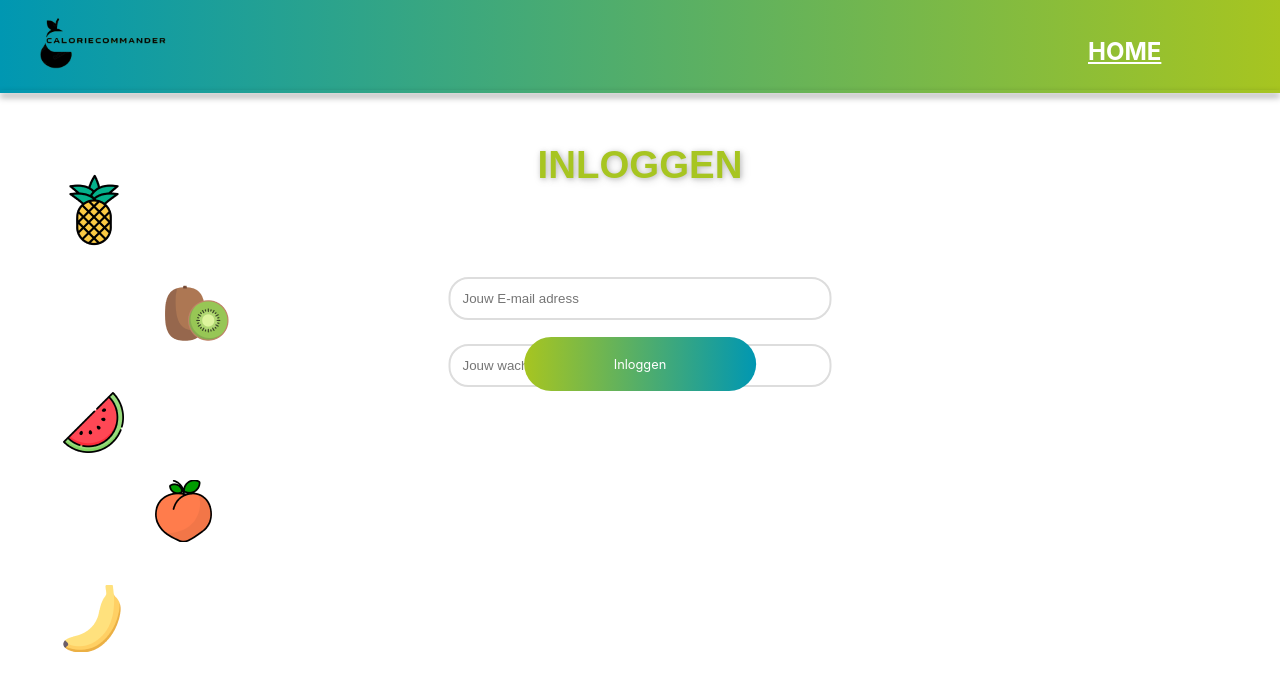
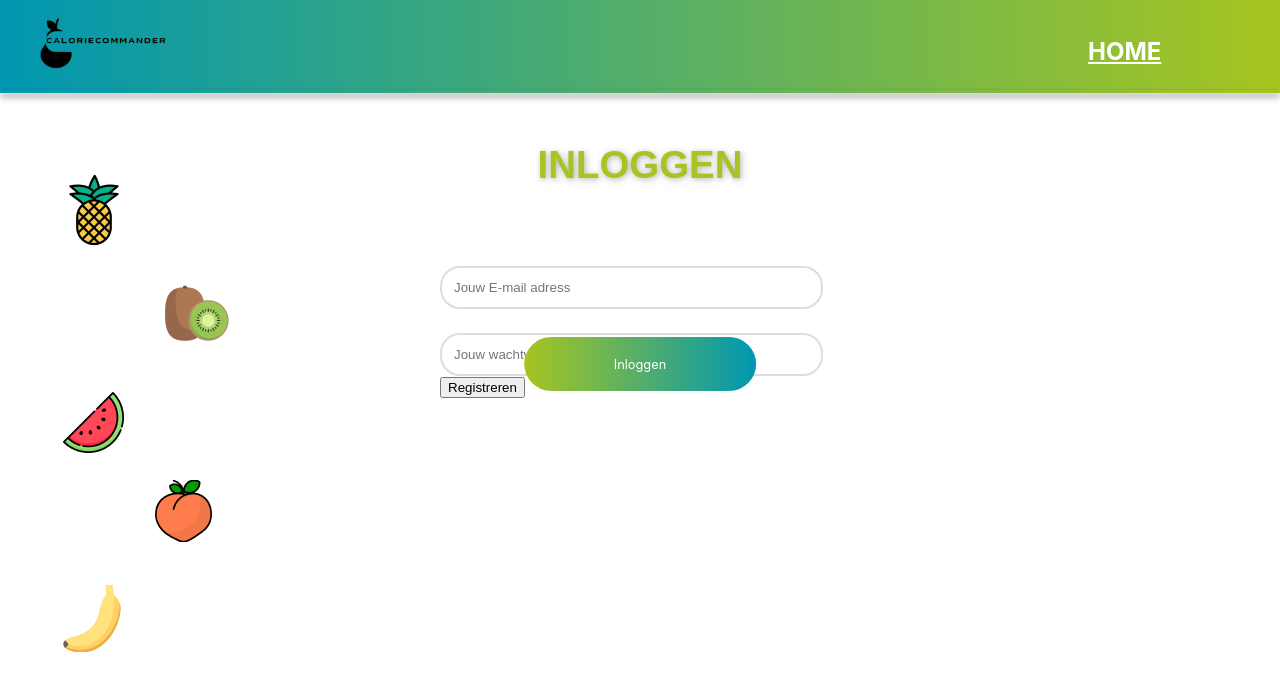
Before and after one commit to CalorieCommander/frontend, a React (Create React App) app in the folder app/: page /Inloggen in a window 1280 px wide. Shown: the top 690 px of the page. Built offline with nearby package versions, Linux system fonts and the light colour scheme.

Commit message:
Registratie werkt
Lets go

```diff
--- a/app/src/App.js
+++ b/app/src/App.js
@@ -1,5 +1,5 @@
 import React from "react";
-import { BrowserRouter as Router, Route, Routes, BrowserRouter } from "react-router-dom";
+import { BrowserRouter as Switch, Route, Routes } from "react-router-dom";
 import './index.css';
 import Homepage from "./pages/Homepage";
 import Inloggen from "./pages/Inloggen";
@@ -8,13 +8,13 @@ import Registreren from "./pages/Registreren";
 
 function App() {
   return (
-    <BrowserRouter>
+    <Switch>
         <Routes>
-        <Route path="" element={<Homepage />} />
-          <Route path="/Inloggen" element={<Inloggen />} />
-          <Route path="/Registreren" element={<Registreren />} />
+        <Route exact path="" element={<Homepage />} />
+          <Route exact path="/Inloggen" element={<Inloggen />} />
+          <Route exact path="/Registreren" element={<Registreren />} />
         </Routes>
-    </BrowserRouter>
+    </Switch>
   );
 }
 
--- a/app/src/pages/Inloggen.js
+++ b/app/src/pages/Inloggen.js
@@ -1,9 +1,37 @@
-import React from "react";
+import React, { useState } from "react";
 import './Inloggen.css';
 import { Link } from "react-router-dom";
 import logo from '../img/caloriecommander.png';
 
 const Inloggen = () => {
+  const [formData, setFormData] = useState({
+    login_email: '',
+    login_pasword: '',
+  });
+  const handleSubmit = async (e) => {
+        console.log(formData)
+    e.preventDefault();
+    try {
+      const response = await fetch('http://127.0.0.1:8000/api/auth/login', {
+        method: 'post',
+        headers: { 'Content-Type': 'application/json' },
+        body: JSON.stringify({
+          email: formData.login_pasword,
+          password: formData.login_password,
+        })
+      });
+      if (!response.ok) {
+        console.log(response);
+      }
+      const jsonData = await response.json();
+
+    } catch (error) {
+      console.log(error);
+    }
+  }
+  const handleChange = (e) => {
+    setFormData({ ...formData, [e.target.name]: e.target.value });
+  };
   return (
     <div className="Test">
       <div className="navbar">
@@ -19,11 +47,10 @@ const Inloggen = () => {
       </div>
 
       <div className="login-container">
-        <form action="#" method="post">
-          <input type="email" id="email" name="login-email" placeholder="Jouw E-mail adress" required></input>
-        </form>
-        <form action="#" method="post">
-          <input type="password" id="password" name="login-password" placeholder="Jouw wachtwoord" required></input>
+        <form onSubmit={handleSubmit} method="post">
+          <input type="email" id="email" name="login_email" placeholder="Jouw E-mail adress" onChange={handleChange} required></input>
+          <input type="password" id="password" name="login_password" placeholder="Jouw wachtwoord" onChange={handleChange} required></input>
+          <button type="submit"> Registreren </button>
         </form>
       </div>
 
--- a/app/src/pages/Registreren.js
+++ b/app/src/pages/Registreren.js
@@ -1,11 +1,46 @@
-import React from "react";
+import React, { useState } from "react";
 import './Registreren.css';
-import { Link } from "react-router-dom";
+import { Link, useNavigate  } from "react-router-dom";
 import logo from '../img/caloriecommander.png';
 
 const Registreren = () => {
+  let navigate = useNavigate();
+  const [formData, setFormData] = useState({
+    register_first_name: '',
+    register_last_name: '',
+    register_email: '',
+    register_password: '',
+    register_password_confirmation: '',
+  });
+  const handleSubmit = async (e) => {
+    e.preventDefault();
+    try {
+      const response = await fetch('http://127.0.0.1:8000/api/auth/register', {
+        method: 'post',
+        headers: { 'Content-Type': 'application/json' },
+        body: JSON.stringify({
+          first_name: formData.register_first_name,
+          last_name: formData.register_last_name,
+          email: formData.register_email,
+          password: formData.register_password,
+          password_confirmation: formData.register_password_confirmation
+        })
+      });
+      if (!response.ok) {
+        console.log(response);
+      }
+      const jsonData = await response.json();
+      navigate("/Inloggen");
+
+    } catch (error) {
+      console.log(error);
+    }
+  }
+  const handleChange = (e) => {
+    setFormData({ ...formData, [e.target.name]: e.target.value });
+  };
   return (
-      <div className="Test">
+    <div className="Test">
       <div className="navbar">
         <img src={logo} alt="logo" className="logo" />
         <Link to="/" className="home">
@@ -20,20 +55,13 @@ const Registreren = () => {
 
 
       <div className="register-container">
-        <form action="#" method="post">
-          <input type="text" id="firstname" name="register-firstname" placeholder="Je voornaam" required></input>
-        </form>
-        <form action="#" method="post">
-          <input type="text" id="lastname" name="register-lastname" placeholder="Je achternaam" required></input>
-        </form>
-        <form action="#" method="post">
-          <input type="email" id="email" name="register-email" placeholder="Je email" required></input>
-        </form>
-        <form action="#" method="post">
-          <input type="password" id="password" name="register-password" placeholder="Je wachtwoord" required></input>
-        </form>
-        <form action="#" method="post">
-          <input type="password" id="password2" name="register-password_confirmation" placeholder="Bevestig je wachtwoord" required></input>
+        <form onSubmit={handleSubmit} method="post">
+          <input type="text" id="firstname" name="register_first_name" placeholder="Je voornaam" onChange={handleChange} required></input>
+          <input type="text" id="lastname" name="register_last_name" placeholder="Je achternaam" onChange={handleChange} required></input>
+          <input type="email" id="email" name="register_email" placeholder="Je email" onChange={handleChange} required></input>
+          <input type="password" id="password" name="register_password" placeholder="Je wachtwoord" onChange={handleChange} required></input>
+          <input type="password" id="password2" name="register_password_confirmation" placeholder="Bevestig je wachtwoord" onChange={handleChange} required></input>
+          <button type="submit"> Registreren </button>
         </form>
       </div>
 
```
Also changed, not shown: app/generate-react-cli.json (added, +14 -0 lines), 1 other file (tests, documents, lock files or other folders).
